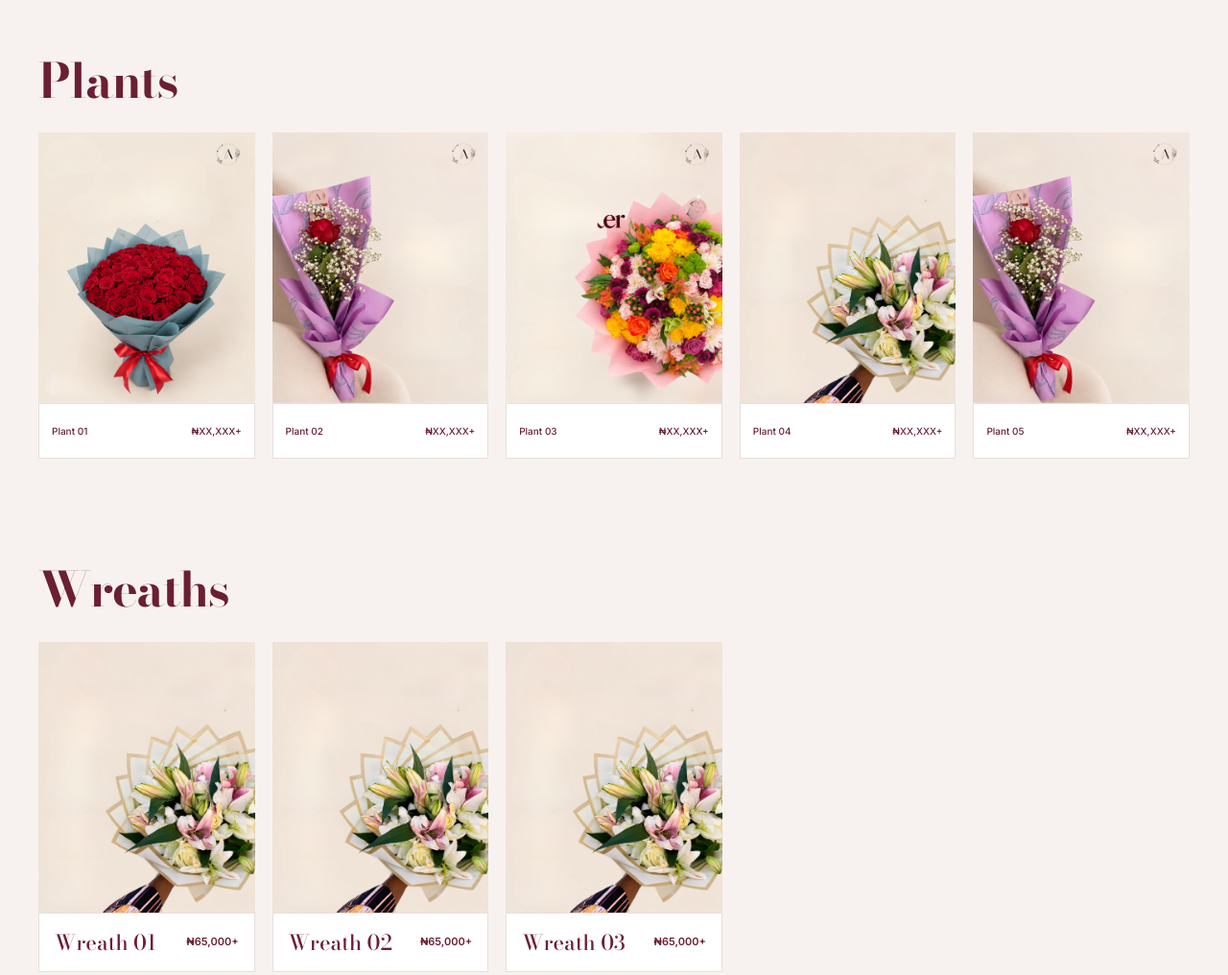
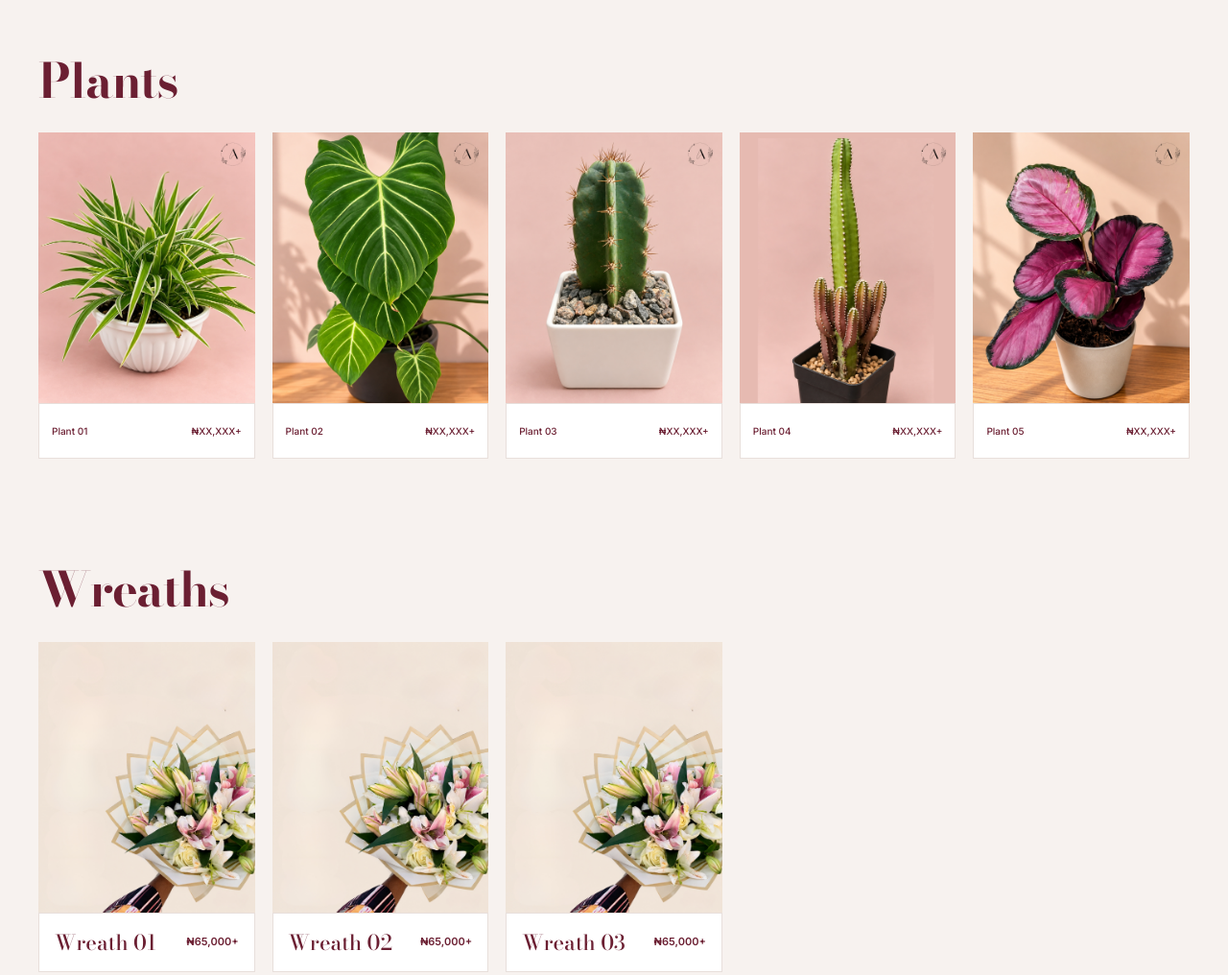
Before and after one commit to courageodemwingie/WEBPAGE-ALEXANDRAS, a plain HTML site: page index.html in a window 1280 px wide. Shown: the part 3440-4456 px from the top of the page at 96% size. Drawn offline with nearby package versions, Linux system fonts and the light colour scheme.

Commit message:
updated plant product card

```diff
--- a/index.html
+++ b/index.html
@@ -779,7 +779,7 @@
               <article class="plant-card">
                 <div class="plant-image">
                   <img
-                    src="assets/images/roses (1).jpg"
+                    src="assets/images/spider plant.jpg"
                     alt="Plant arrangement"
                   />
                 </div>
@@ -798,7 +798,7 @@
               <article class="plant-card">
                 <div class="plant-image">
                   <img
-                    src="assets/images/mini.jpg"
+                    src="assets/images/philodendron gloriosum.jpg"
                     alt="Plant arrangement"
                   />
                 </div>
@@ -817,7 +817,7 @@
               <article class="plant-card">
                 <div class="plant-image">
                   <img
-                    src="assets/images/mix.jpg"
+                    src="assets/images/columnar cactus.jpg"
                     alt="Plant arrangement"
                   />
                 </div>
@@ -836,7 +836,7 @@
               <article class="plant-card">
                 <div class="plant-image">
                   <img
-                    src="assets/images/roses (4).jpg"
+                    src="assets/images/fairy cactus.jpg"
                     alt="Plant arrangement"
                   />
                 </div>
@@ -855,7 +855,7 @@
               <article class="plant-card">
                 <div class="plant-image">
                   <img
-                    src="assets/images/mini.jpg"
+                    src="assets/images/caletia.jpg"
                     alt="Plant arrangement"
                   />
                 </div>
@@ -930,7 +930,6 @@
             </div>
           </div>
 
-          <!-- BRIDAL LOOKBOOK -->
           <!-- BRIDAL LOOKBOOK -->
           <div id="bridal-lookbook" class="bridal-lookbook">
             <div class="bridal-heading">
@@ -1100,9 +1099,7 @@
           </div>
         </div>
       </section>
-      <!-- ========================================
-     CONTACT DETAILS
-======================================== -->
+
 
       <!-- ========================================
      CONTACT
@@ -1130,7 +1127,6 @@
                   target="_blank"
                   rel="noopener noreferrer"
                 >
-                  Order via WhatsApp
                 </a>
               </div>
             </div>
```
Also changed, not shown: assets/images/caletia.jpg (added), assets/images/columnar cactus.jpg (added), assets/images/fairy cactus.jpg (added), assets/images/ladyfinger.jpg (added), assets/images/philodendron gloriosum.jpg (added), assets/images/spider plant.jpg (added).
